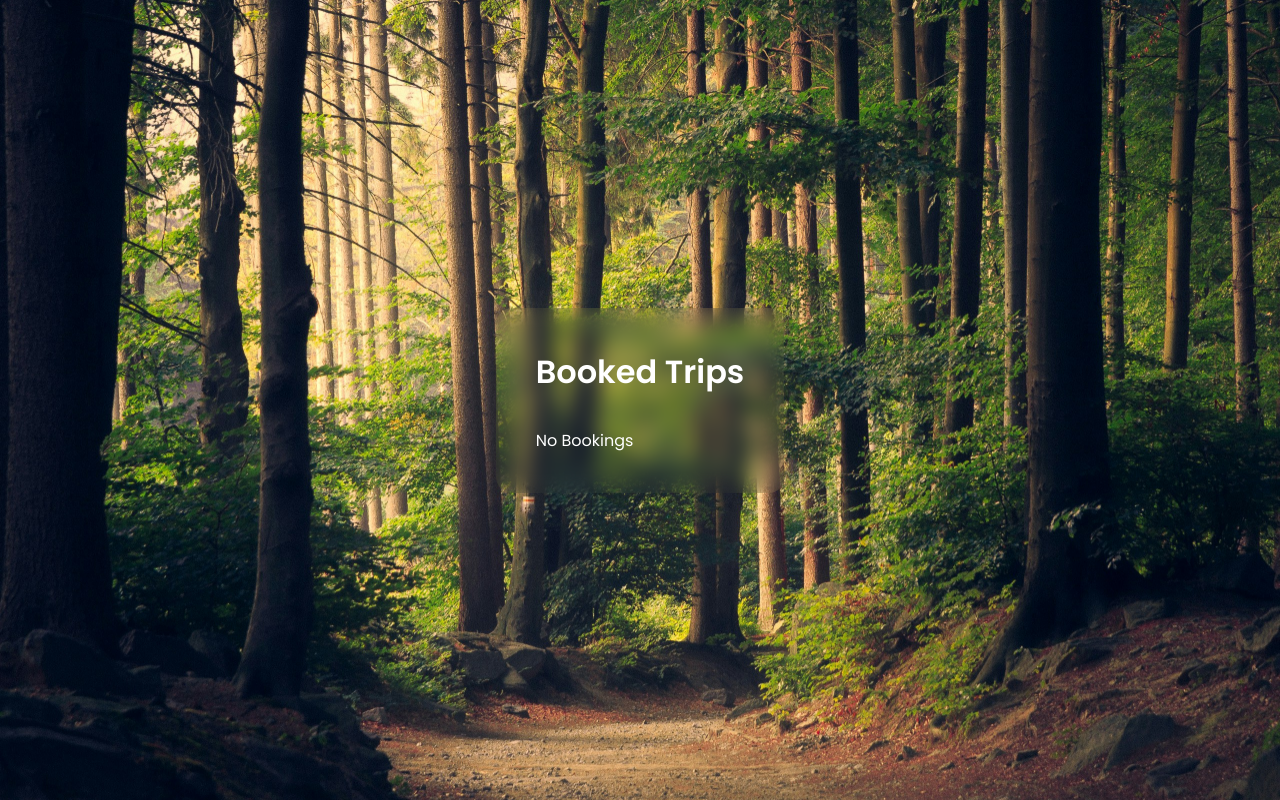
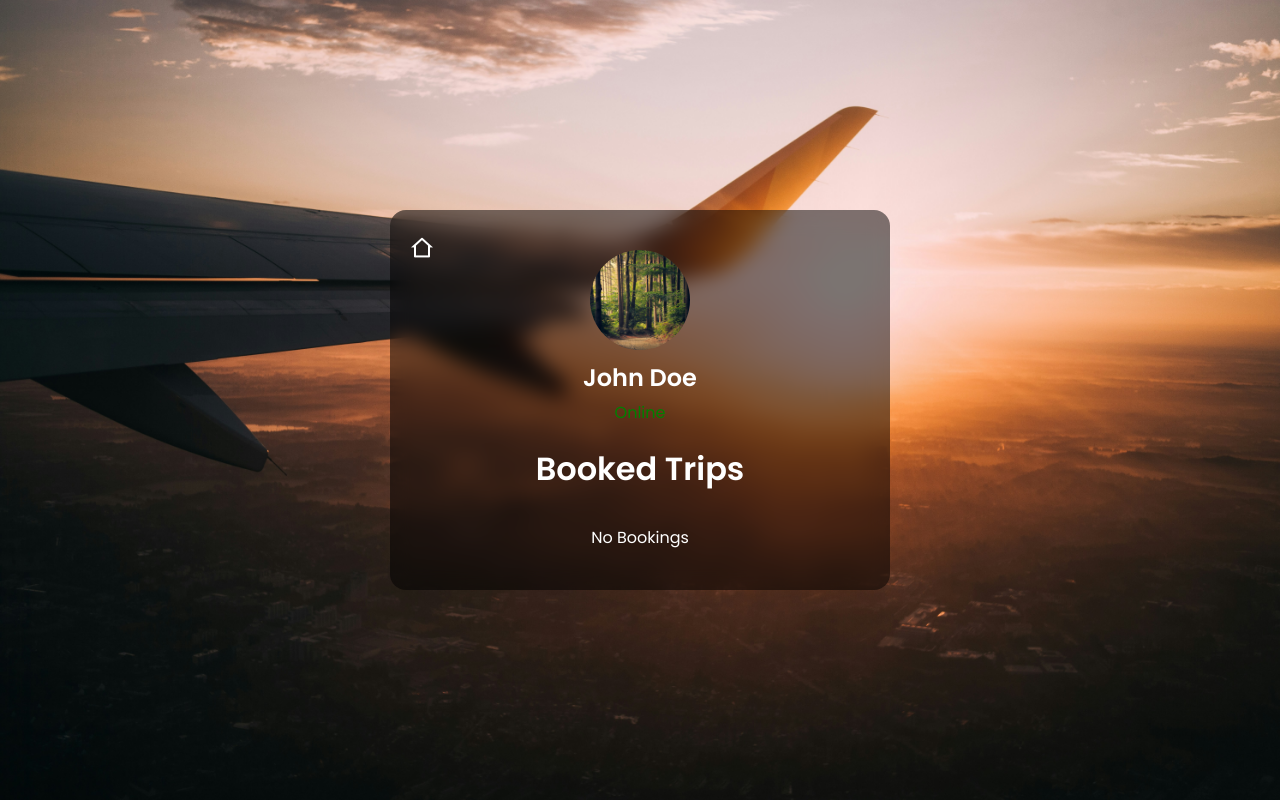
Before and after one commit to shinojeattath/Travel-Together, a Django app: page /profile in a window 1280 px wide. Run offline with Django 5.2, Linux system fonts and the light colour scheme.

Commit message:
Profile page updated

```diff
--- a/assets/login/css/styles.css
+++ b/assets/login/css/styles.css
@@ -51,7 +51,7 @@ img {
 .login__form {
   position: relative;
   margin-inline: 1.5rem;
-  background-color: hsla(0, 0%, 100%, .01);
+  background-color: rgba(0, 0, 0, 0.5);
   padding: 2.5rem 1rem;
   color: var(--white-color);
   border-radius: 1rem;
@@ -59,7 +59,12 @@ img {
 }
 
 .login__form#table {
-  width: auto;
+  width: 500px;
+  padding-top: -20px;
+}
+
+.login__form#profile {
+  width: 500px;
 }
 
 .login__title {
@@ -80,6 +85,18 @@ img {
   padding: 0.75rem;
   font-size: 0.875rem;
 }
+.home-link {
+  position: absolute;
+  top: 20px;
+  left: 20px;
+  color: #fff;
+  font-size: 24px;
+  text-decoration: none;
+}
+
+.home-link:hover {
+  color: #ccc;
+}
 
 .login__box {
   grid-template-columns: 1fr max-content;
@@ -95,6 +112,11 @@ img {
 .login__button {
   border: none;
   outline: none;
+}
+
+.no-bookings {
+  text-align: center;
+  color: #fff;
 }
 
 .login__input {
@@ -171,6 +193,32 @@ img {
   overflow-x: auto;
 }
 
+/* CSS styles */
+.profile-section {
+  text-align: center;
+  margin-bottom: 20px;
+  align-items: center;
+}
+
+.profile-photo {
+  width: 100px;
+  height: 100px;
+  border-radius: 50%;
+  object-fit: cover;
+  margin: 0 auto; /* Align the photo to the center horizontally */
+  margin-bottom: 10px;
+  align-self: center;
+}
+
+.profile-name {
+  font-size: 1.5rem;
+  margin-bottom: 5px;
+}
+
+.profile-status {
+  color: green;
+}
+
 .login__table {
   width: 100%;
   border-collapse: collapse;
--- a/templates/home.html
+++ b/templates/home.html
@@ -46,6 +46,10 @@
           </div>
 
           <ul class="navbar-list">
+            <li>
+              <a href="{% url 'profile' %}" class="navbar-link" data-nav-link>Profile</a>
+            </li>
+
             <li>
               <a href="#home" class="navbar-link" data-nav-link>home</a>
             </li>
--- a/templates/profile.html
+++ b/templates/profile.html
@@ -10,8 +10,14 @@
 </head>
 <body>
     <div class="login">
-        <img src="{% static 'login/img/login-bg.jpg' %}" alt="image" class="login__bg">
-        <form action="" class="login__form" id="table" method="post">
+        <img src="{% static 'login/img/travel.jpg' %}" alt="image" class="login__bg">
+        <form action="" class="login__form" id="profile" method="post">
+            <a href="{% url 'homepage' %}" class="home-link"><i class="ri-home-2-line"></i></a>
+            <div class="profile-section">
+                <img src="{% static 'login/img/login-bg.jpg' %}" alt="Profile Photo" class="profile-photo">
+                <h2 class="profile-name">John Doe</h2>
+                <p class="profile-status">Online</p>
+            </div>
             <h1 class="login__title">Booked Trips</h1>
             <div class="login__table-container">
             {% if booked %}
@@ -36,7 +42,7 @@
                     </tbody>
                 </table>
             {% else %}
-            No Bookings
+            <div class="no-bookings">No Bookings</div>
             {% endif %}
             </div>
         </form>
```
Also changed, not shown: assets/login/img/travel.jpg (added).
